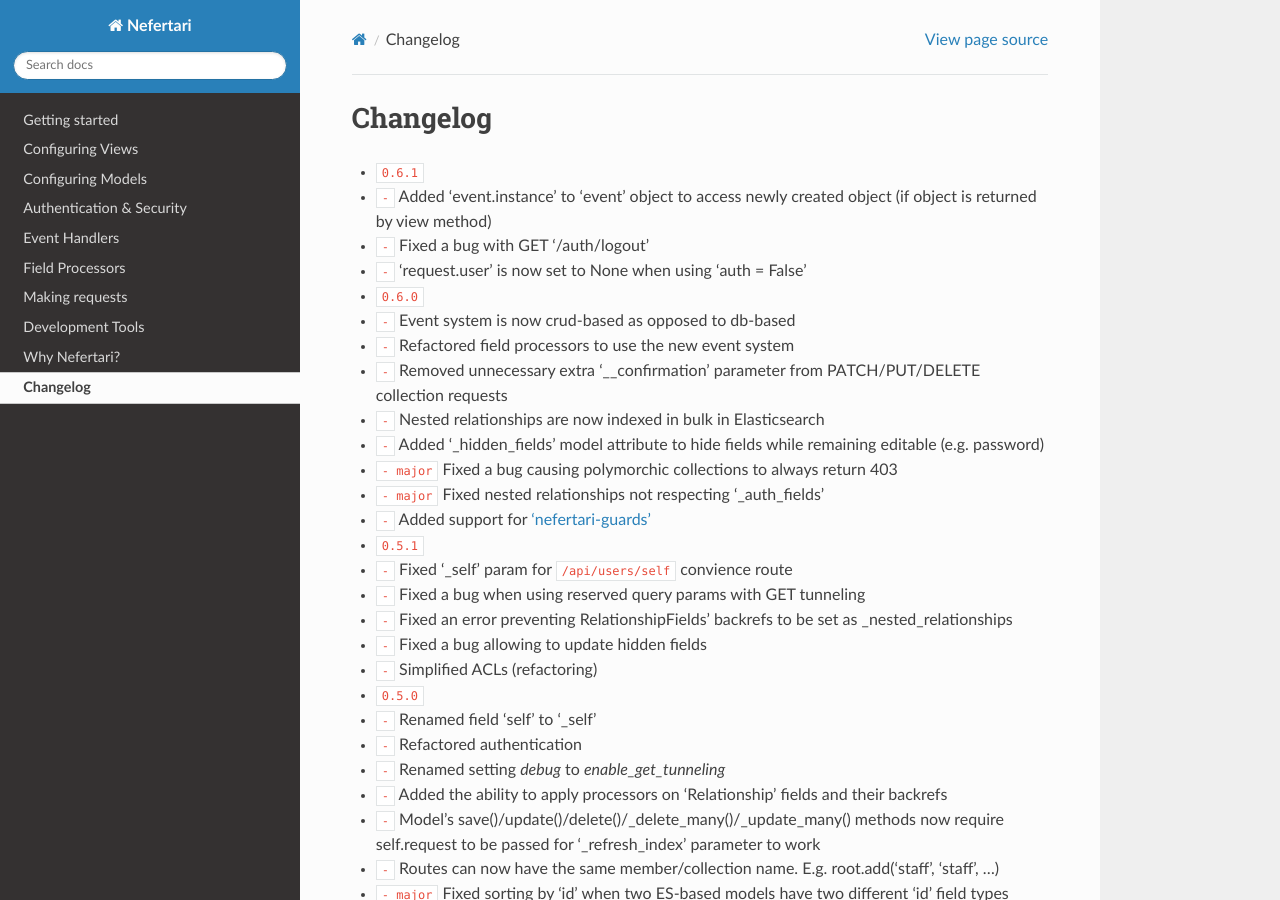
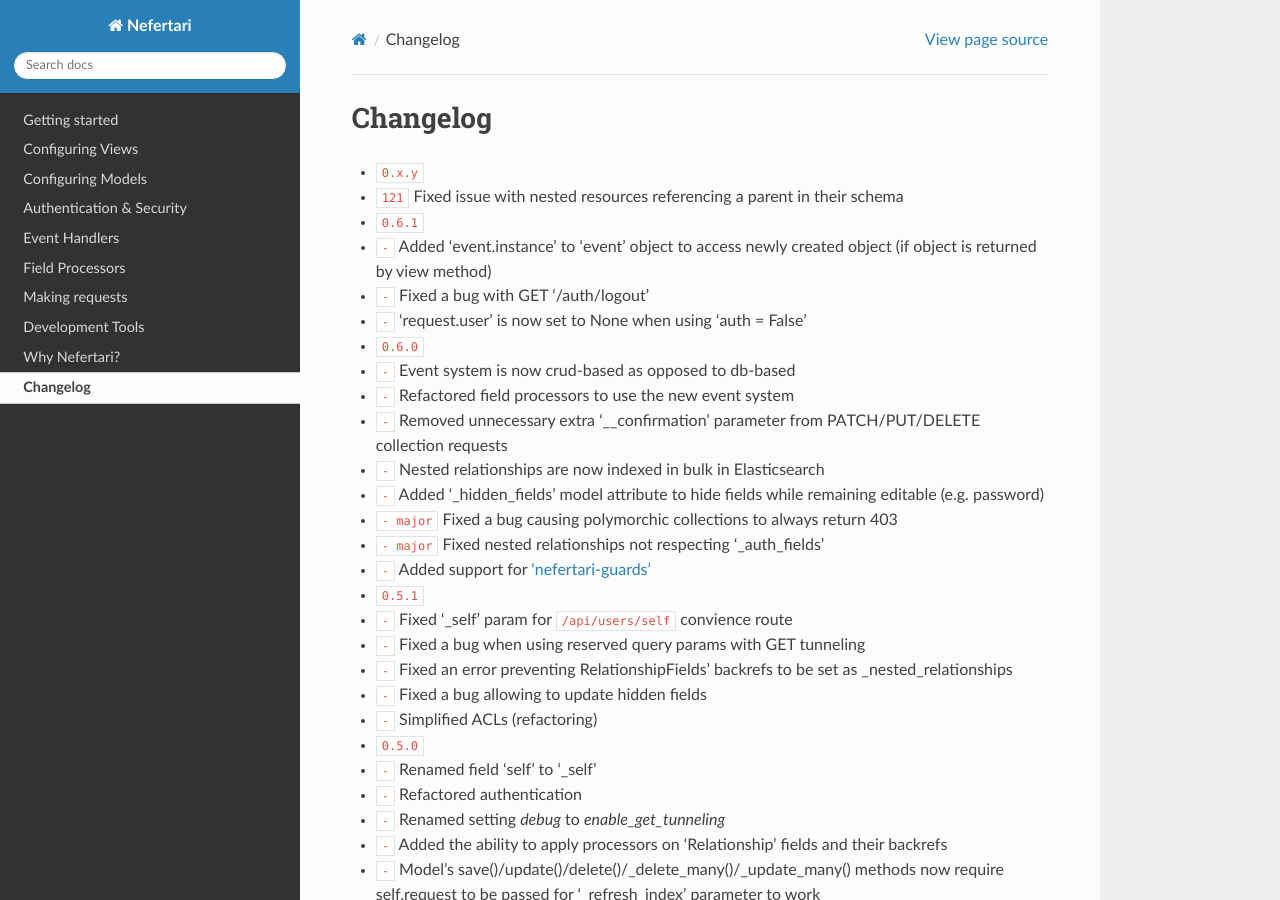
Before and after one commit to ramses-tech/nefertari, a Sphinx documentation site: the page built from docs/source/changelog.rst, in a window 1280 px wide and 900 px high. Built offline with Sphinx 7.4.7 and the Read the Docs theme 2.0.0, drawn with Linux system fonts in a browser that asks for light colours; cross-references to code outside the pages are shown as plain code.

Commit message:
changelog

```diff
--- a/docs/source/changelog.rst
+++ b/docs/source/changelog.rst
@@ -1,5 +1,8 @@
 Changelog
 =========
+
+* :release:`0.x.y <2015-xx-yy>`
+* :bug:`121` Fixed issue with nested resources referencing a parent in their schema
 
 * :release:`0.6.1 <2015-11-18>`
 * :bug:`-` Added 'event.instance' to 'event' object to access newly created object (if object is returned by view method)
```
